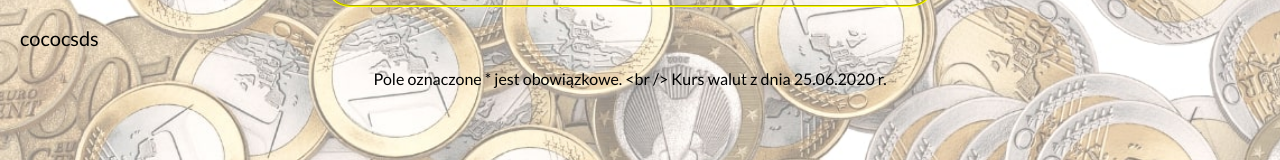
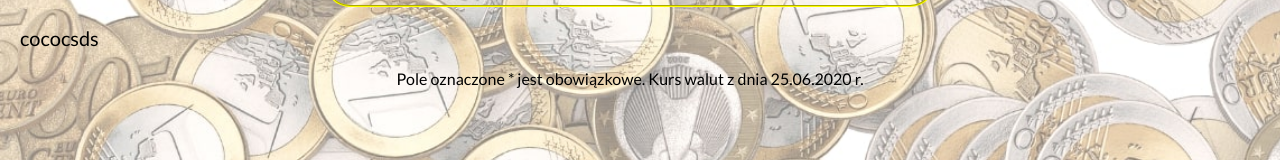
Before and after one commit to AmandaChawinska/currency-converter-in-React, a React (Create React App) app: page / in a window 1280 px wide. Shown: the part 476-636 px from the top of the page. Built offline with nearby package versions, Linux system fonts and the light colour scheme.

Commit message:
deleted <br>

```diff
--- a/src/App.js
+++ b/src/App.js
@@ -36,7 +36,7 @@ function App() {
           <Result result={result} />
         </div>
 
-        <Footer title="Pole oznaczone * jest obowiązkowe. <br />
+        <Footer title="Pole oznaczone * jest obowiązkowe.
       Kurs walut z dnia 25.06.2020 r."></Footer>
 
       </Container >
```
